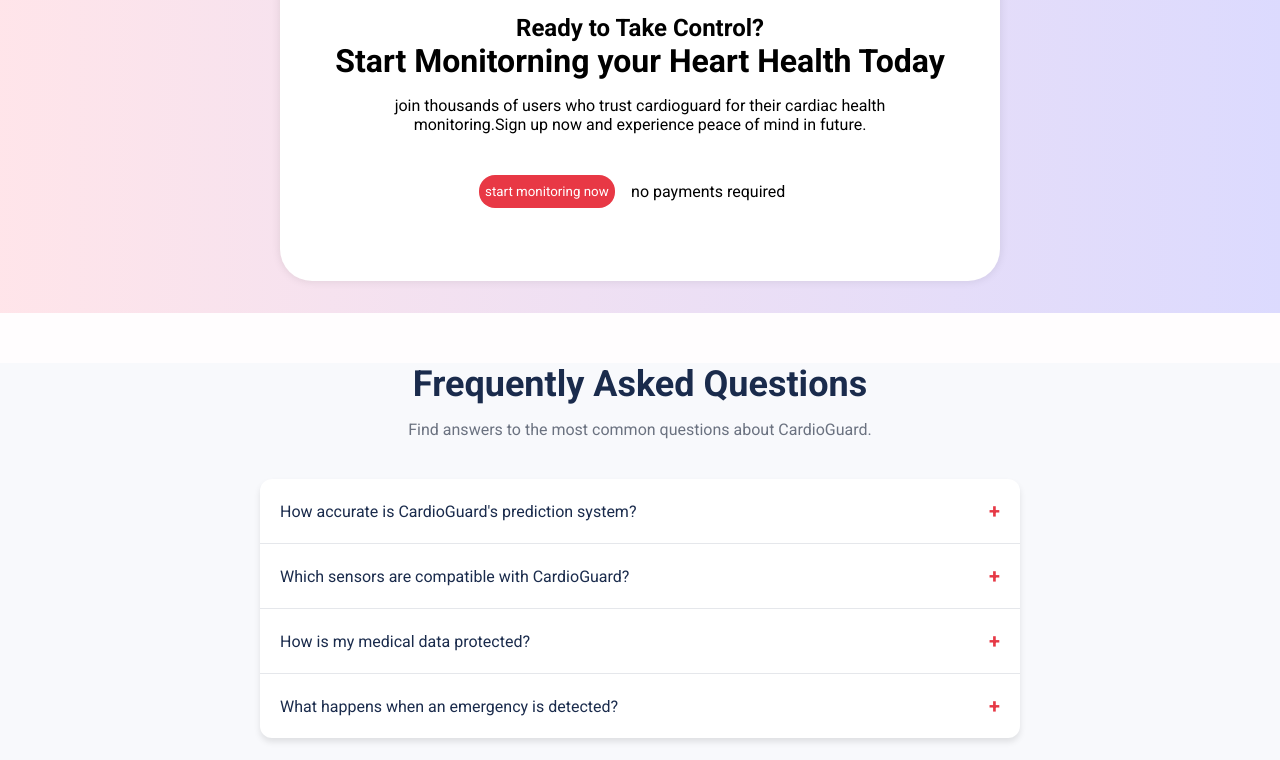
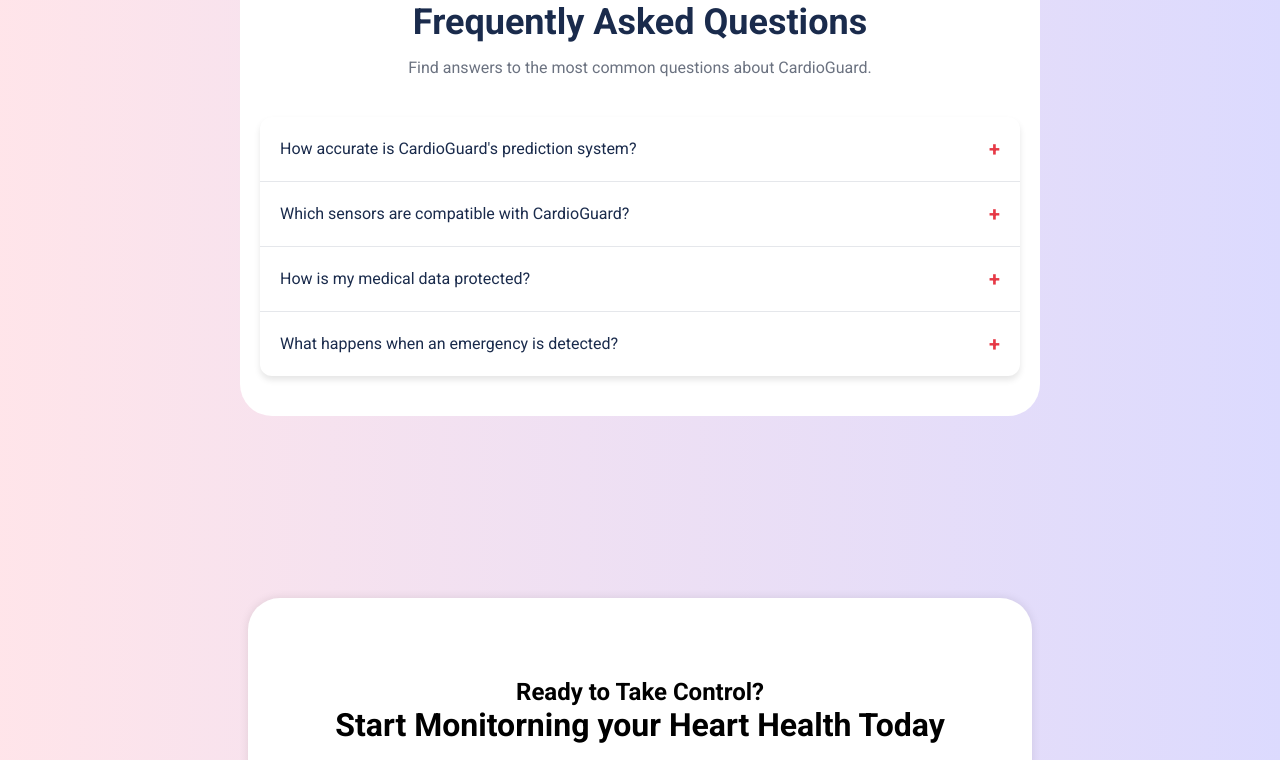
Before and after one commit to 5mokshith/CardioGuard-landingPage, a React (Vite) app in the folder cardioGuard/: page / in a window 1280 px wide. Shown: the part 1722-2482 px from the top of the page. Built offline with nearby package versions, Linux system fonts and the light colour scheme.

Commit message:
addded more features

```diff
--- a/cardioGuard/index.html
+++ b/cardioGuard/index.html
@@ -4,7 +4,7 @@
     <meta charset="UTF-8" />
     <link rel="icon" type="image/svg+xml" href="/vite.svg" />
     <meta name="viewport" content="width=device-width, initial-scale=1.0" />
-    <title>Vite + React</title>
+    <title>CardioGuard</title>
     <link rel="stylesheet" href="src/css/style.css">
   </head>
   <body>
--- a/cardioGuard/src/App.jsx
+++ b/cardioGuard/src/App.jsx
@@ -3,14 +3,16 @@
 import CTA from "./components/CTA.jsx";
 import Card from "./components/Card.jsx";
 import FAQ from "./components/FAQ.jsx";
+import Footer from "./components/Footer.jsx";
 const App = () => {
   return (
     <>
       <NavBar></NavBar>
       <Hero></Hero>
       <CTA upperTagLine="Advanced Capabilities" title="comprehensive heart health monitoring" tagline="CardioGuard combines cutting-edge technology with medical expertise to provide you with complete cardiac care."></CTA>
+      <FAQ/>
       <Card/>
-      <FAQ/>
+      <Footer/>
     </>
   );
 }
--- a/cardioGuard/src/components/FAQ.jsx
+++ b/cardioGuard/src/components/FAQ.jsx
@@ -1,43 +1,60 @@
-import React from 'react';
-import '../css/FAQ.css';
+import React, { useState } from "react";
+import "../css/FAQ.css";
 
 const FAQ = () => {
+  const [activeIndex, setActiveIndex] = useState(null);
+
+  const toggleFAQ = (index) => {
+    setActiveIndex(activeIndex === index ? null : index);
+  };
+
+  const faqData = [
+    {
+      question: "How accurate is CardioGuard's prediction system?",
+      answer:
+        "CardioGuard's prediction system is highly accurate, leveraging advanced algorithms and real-time data analysis.",
+    },
+    {
+      question: "Which sensors are compatible with CardioGuard?",
+      answer:
+        "CardioGuard is compatible with a wide range of medical-grade sensors, including heart rate monitors and blood pressure cuffs.",
+    },
+    {
+      question: "How is my medical data protected?",
+      answer:
+        "Your medical data is encrypted and stored securely, adhering to the highest industry standards for data protection.",
+    },
+    {
+      question: "What happens when an emergency is detected?",
+      answer:
+        "In case of an emergency, CardioGuard immediately alerts your emergency contacts and provides real-time updates.",
+    },
+  ];
+
   return (
     <div className="cardioguard-app">
-
-
       <main>
         <div className="faq-container">
           <div className="faq-header">
+            <p id="redp">Common Questions</p>
             <h2>Frequently Asked Questions</h2>
             <p>Find answers to the most common questions about CardioGuard.</p>
           </div>
 
           <div className="faq-list">
-            <div className="faq-item">
-              <div className="faq-question">
-                How accurate is CardioGuard's prediction system?
-                <span className="expand-icon">+</span>
+            {faqData.map((item, index) => (
+              <div className="faq-item" key={index}>
+                <div className="faq-question" onClick={() => toggleFAQ(index)}>
+                  {item.question}
+                  <span className="expand-icon">
+                    {activeIndex === index ? "-" : "+"}
+                  </span>
+                </div>
+                {activeIndex === index && (
+                  <div className="faq-answer">{item.answer}</div>
+                )}
               </div>
-            </div>
-            <div className="faq-item">
-              <div className="faq-question">
-                Which sensors are compatible with CardioGuard?
-                <span className="expand-icon">+</span>
-              </div>
-            </div>
-            <div className="faq-item">
-              <div className="faq-question">
-                How is my medical data protected?
-                <span className="expand-icon">+</span>
-              </div>
-            </div>
-            <div className="faq-item">
-              <div className="faq-question">
-                What happens when an emergency is detected?
-                <span className="expand-icon">+</span>
-              </div>
-            </div>
+            ))}
           </div>
         </div>
       </main>
--- a/cardioGuard/src/css/Card.css
+++ b/cardioGuard/src/css/Card.css
@@ -1,7 +1,7 @@
 .card-container {
   display: flex;
   justify-content: center;
-  padding: 2rem;
+  padding: 6rem;
   background: linear-gradient(
     to right,
     rgba(255, 192, 203, 0.401),
@@ -13,7 +13,7 @@
 .card-container .content {
   background: #fff;
   border-radius: 2rem;
-  padding: 3rem;
+  padding: 5rem;
   box-shadow: 0 0 10px rgba(0, 0, 0, 0.1);
 }
 .card-container > .content > .one h2,
@@ -37,6 +37,10 @@
 }
 
 .card-container > .content > .two .btn {
-  width: fit-content;
-  padding: 0.4rem;
+    height: 2.7rem;
+    width: 13rem;
+    padding: 0.6rem;
+    text-align: center;
+    border-radius: 2rem;
+
 }
--- a/cardioGuard/src/css/FAQ.css
+++ b/cardioGuard/src/css/FAQ.css
@@ -1,42 +1,52 @@
-@import url('https://fonts.googleapis.com/css2?family=Inter:wght@300;400;500;600;700&display=swap');
-
 .cardioguard-app {
-  font-family: 'Inter', sans-serif;
-  background-color: #f8f9fc;
+  font-family: "Inter", sans-serif;
+  background: linear-gradient(
+    to right,
+    rgba(255, 192, 203, 0.401),
+    rgba(0, 0, 255, 0.138)
+  );
   color: #1a2b4c;
-  min-height: 100vh;
+  height: 70vh;
+  align-items: center;
 }
 
 .faq-container {
-  max-width: 800px;
-  margin: 50px auto;
-  padding: 0 20px;
+  border-radius: 2rem;
+  max-width: 50rem;
+  margin: auto;
+  padding: 40px 1.25rem;
+  background: white;
 }
 
 .faq-header {
   text-align: center;
-  margin-bottom: 40px;
+  margin-bottom: 2.5rem;
 }
 
 .faq-header h2 {
-  font-size: 36px;
+  font-size: 2.25rem;
   color: #1a2b4c;
-  margin-bottom: 15px;
+  margin-bottom: 0.93rem;
 }
 
 .faq-header p {
   color: #6b7280;
-  font-size: 16px;
+  font-size: 1rem;
+}
+
+.faq-header > #redp {
+  color: var(--accent-color);
+  font-weight: 800;
 }
 
 .faq-list {
   background-color: white;
-  border-radius: 12px;
-  box-shadow: 0 4px 6px rgba(0, 0, 0, 0.1);
+  border-radius: 0.75rem;
+  box-shadow: 0 0.25rem 0.375rem rgba(0, 0, 0, 0.1);
 }
 
 .faq-item {
-  border-bottom: 1px solid #e5e7eb;
+  border-bottom: 0.0625rem solid #e5e7eb;
 }
 
 .faq-item:last-child {
@@ -47,7 +57,7 @@
   display: flex;
   justify-content: space-between;
   align-items: center;
-  padding: 20px;
+  padding: 1.25rem;
   font-weight: 500;
   cursor: pointer;
   transition: background-color 0.3s ease;
@@ -59,6 +69,14 @@
 
 .expand-icon {
   color: #e63946;
-  font-size: 20px;
+  font-size: 1.25rem;
   font-weight: 700;
 }
+
+.faq-answer {
+  padding: 1.25rem;
+  background-color: #f9fafb;
+  color: #4b5563;
+  font-size: 0.875rem;
+  line-height: 1.6;
+}
--- /dev/null
+++ b/cardioGuard/src/css/Footer.css
@@ -0,0 +1,79 @@
+/* Footer Container */
+.footer-container {
+  position: relative;
+  background: var(--body-bg);
+  padding: 6rem 1rem;
+}
+
+/* Footer Styles */
+.footer {
+  color: black;
+  padding: 3rem 0;
+  border-top: 1px solid #1f2937;
+  justify-content: space-evenly;
+}
+
+.footer-content {
+  max-width: 1280px;
+  margin: 0 auto;
+  padding: 0 1rem;
+  justify-content: space-evenly;
+}
+
+/* Footer Grid Layout */
+.footer-grid {
+  display: grid;
+  grid-template-columns: repeat(2, 1fr);
+  gap: 2rem;
+}
+
+@media (min-width: 768px) {
+  .footer-grid {
+    grid-template-columns: repeat(4, 1fr);
+  }
+}
+
+@media (min-width: 1024px) {
+  .footer-grid {
+    grid-template-columns: repeat(5, 1fr);
+  }
+}
+
+/* Footer Column Styles */
+.footer-column {
+  margin-bottom: 1rem;
+}
+
+.footer-column-title {
+  color: black;
+  font-weight: 500;
+  margin-bottom: 1rem;
+  font-size: 1.125rem;
+}
+
+.footer-column-links {
+  list-style: none;
+  padding: 0;
+}
+
+.footer-column-links li {
+  margin-bottom: 0.5rem;
+}
+
+.footer-column-links a {
+  color: black;
+  text-decoration: none;
+  transition: color 0.3s ease;
+}
+
+.footer-column-links a:hover {
+  color: white;
+}
+
+/* Copyright Section */
+.footer-copyright {
+  margin-top: 3rem;
+  padding-top: 2rem;
+  border-top: 1px solid #1f2937;
+  font-size: 0.875rem;
+}
--- a/cardioGuard/src/css/Hero.css
+++ b/cardioGuard/src/css/Hero.css
@@ -6,6 +6,7 @@
     width: 100vw;
     height: 90vh;
     background: var(--hero-bg);
+    margin-block-start: 5rem;
 }
 
 .hero .left {
@@ -99,6 +100,7 @@
 }
 
 
+
 @keyframes pulse {
     0% {
         transform: scale(0.8);
--- a/cardioGuard/src/css/style.css
+++ b/cardioGuard/src/css/style.css
@@ -1,25 +1,26 @@
 @font-face {
-    font-family: 'Roboto';
-    src: url('../assets/fonts/static/Roboto-Regular.ttf') format('truetype'),
-         url('../assets/fonts/static/Roboto-Regular.woff') format('woff');
+  font-family: "Roboto";
+  src: url("../assets/fonts/static/Roboto-Regular.ttf") format("truetype"),
+    url("../assets/fonts/static/Roboto-Regular.woff") format("woff");
   font-weight: normal;
   font-style: normal;
 }
 
 @font-face {
-    font-family: 'Roboto';
-    src: url('../assets/fonts/static/Roboto-Bold.ttf') format('truetype'),
-         url('../assets/fonts/static/Roboto-Bold.woff') format('woff');
+  font-family: "Roboto";
+  src: url("../assets/fonts/static/Roboto-Bold.ttf") format("truetype"),
+    url("../assets/fonts/static/Roboto-Bold.woff") format("woff");
   font-weight: bold;
   font-style: normal;
 }
 
-*,*::before,
+*,
+*::before,
 *::after {
   box-sizing: border-box;
   margin: 0;
   padding: 0;
-    font-family: 'Roboto';
+  font-family: "Roboto";
 }
 :root {
   --body-bg: #fffdfe;
@@ -47,6 +48,9 @@
   align-items: center;
   background: rgba(255, 253, 254, 0.6);
   backdrop-filter: blur(1rem);
+  position: fixed;
+  top: 0;
+  z-index: 1000;
 }
 
 nav > .logo {
@@ -57,12 +61,17 @@
 
 nav > .logo img {
   margin: 2px;
-    filter: invert(21%) sepia(100%) saturate(7450%) hue-rotate(340deg) brightness(90%) contrast(101%);
+  filter: invert(21%) sepia(100%) saturate(7450%) hue-rotate(340deg)
+    brightness(90%) contrast(101%);
 }
 
 nav > .logo h2 {
   color: transparent;
-    background: linear-gradient(to right, var(--accent-color), var(--accent-color-dark));
+  background: linear-gradient(
+    to right,
+    var(--accent-color),
+    var(--accent-color-dark)
+  );
   background-clip: text;
   -webkit-background-clip: text;
 }
@@ -76,7 +85,8 @@
   margin-inline-start: 10rem;
 }
 
-nav ul li a{
+nav ul li a {
   color: var(--text-color-dark);
   font-weight: 450;
+
 }
```
Also changed, not shown: cardioGuard/src/components/Footer.jsx (+84 -0 lines), cardioGuard/src/css/utils.css (line endings or trailing spaces). Lines whose indentation alone changed are shown as unchanged.
